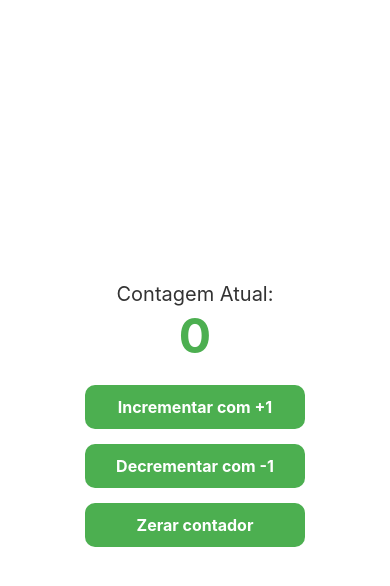
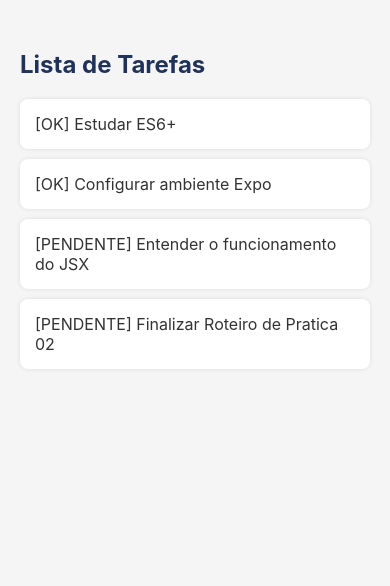
Before and after one commit to Dhav1/INF204, a React Native app: screen / in a window 390 px wide. Shown: the top 586 px of the page. Built offline with nearby package versions, Linux system fonts and the light colour scheme.

Commit message:
Adição Prática 2 (com os desafios);git push origin pratica-02; git status --short --branch git add App.js; git commit -m 'Adicao Pratica 2 com os desafios'; git push origin pratica-02; git status --short --branch

```diff
--- a/App.js
+++ b/App.js
@@ -1,36 +1,27 @@
-import React, { useState } from "react";
-import { Text, View, TouchableOpacity, StyleSheet } from "react-native";
+import React from "react";
+import { StyleSheet, Text, View } from "react-native";
 
-export default function Contador() {
-  const [contagem, setContagem] = useState(0);
+export default function App() {
+  const tarefas = [
+    { id: 1, descricao: "Estudar ES6+", concluida: true },
+    { id: 2, descricao: "Configurar ambiente Expo", concluida: true },
+    { id: 3, descricao: "Entender o funcionamento do JSX", concluida: false },
+    { id: 4, descricao: "Finalizar Roteiro de Pratica 02", concluida: false },
+  ];
 
   return (
     <View style={styles.container}>
 
-      <Text style={styles.titulo}>Contagem Atual:</Text>
+      <Text style={styles.titulo}>Lista de Tarefas</Text>
 
-      <Text style={styles.numero}>{contagem}</Text>
-
-      <TouchableOpacity
-        style={styles.botao}
-        onPress={() => setContagem(contagem + 1)}
-      >
-        <Text style={styles.textoBotao}>Incrementar com +1</Text>
-      </TouchableOpacity>
-
-      <TouchableOpacity
-        style={styles.botao}
-        onPress={() => setContagem(Math.max(0, contagem - 1))}
-      >
-        <Text style={styles.textoBotao}>Decrementar com -1</Text>
-      </TouchableOpacity>
-
-      <TouchableOpacity
-        style={styles.botao}
-        onPress={() => setContagem(0)}
-      >
-        <Text style={styles.textoBotao}>Zerar contador</Text>
-      </TouchableOpacity>
+      {tarefas.map((tarefa) => (
+        <View key={tarefa.id} style={styles.card}>
+          <Text style={styles.textoTarefa}>
+            {tarefa.concluida ? "[OK] " : "[PENDENTE] "}
+            {tarefa.descricao}
+          </Text>
+        </View>
+      ))}
 
     </View>
   );
@@ -39,36 +30,31 @@
 const styles = StyleSheet.create({
   container: {
     flex: 1,
-    justifyContent: "center",
-    alignItems: "center",
-    backgroundColor: "#ffffff",
+    backgroundColor: "#f5f5f5",
+    paddingTop: 50,
+    paddingHorizontal: 20,
   },
 
   titulo: {
-    fontSize: 20,
-    color: "#333333",
+    fontSize: 24,
+    fontWeight: "bold",
+    marginBottom: 20,
+    color: "#20325a",
   },
 
-  numero: {
-    fontSize: 48,
-    fontWeight: "bold",
-    color: "#4caf50",
-    marginBottom: 20,
+  card: {
+    backgroundColor: "#ffffff",
+    padding: 15,
+    borderRadius: 8,
+    marginBottom: 10,
+    shadowColor: "#000",
+    shadowOpacity: 0.1,
+    shadowRadius: 4,
+    elevation: 2,
   },
 
-  botao: {
-    backgroundColor: "#4caf50",
-    paddingVertical: 12,
-    paddingHorizontal: 25,
-    borderRadius: 10,
-    marginBottom: 15,
-    minWidth: 220,
-    alignItems: "center",
-  },
-
-  textoBotao: {
-    color: "#ffffff",
+  textoTarefa: {
     fontSize: 16,
-    fontWeight: "bold",
+    color: "#333",
   },
 });
```
